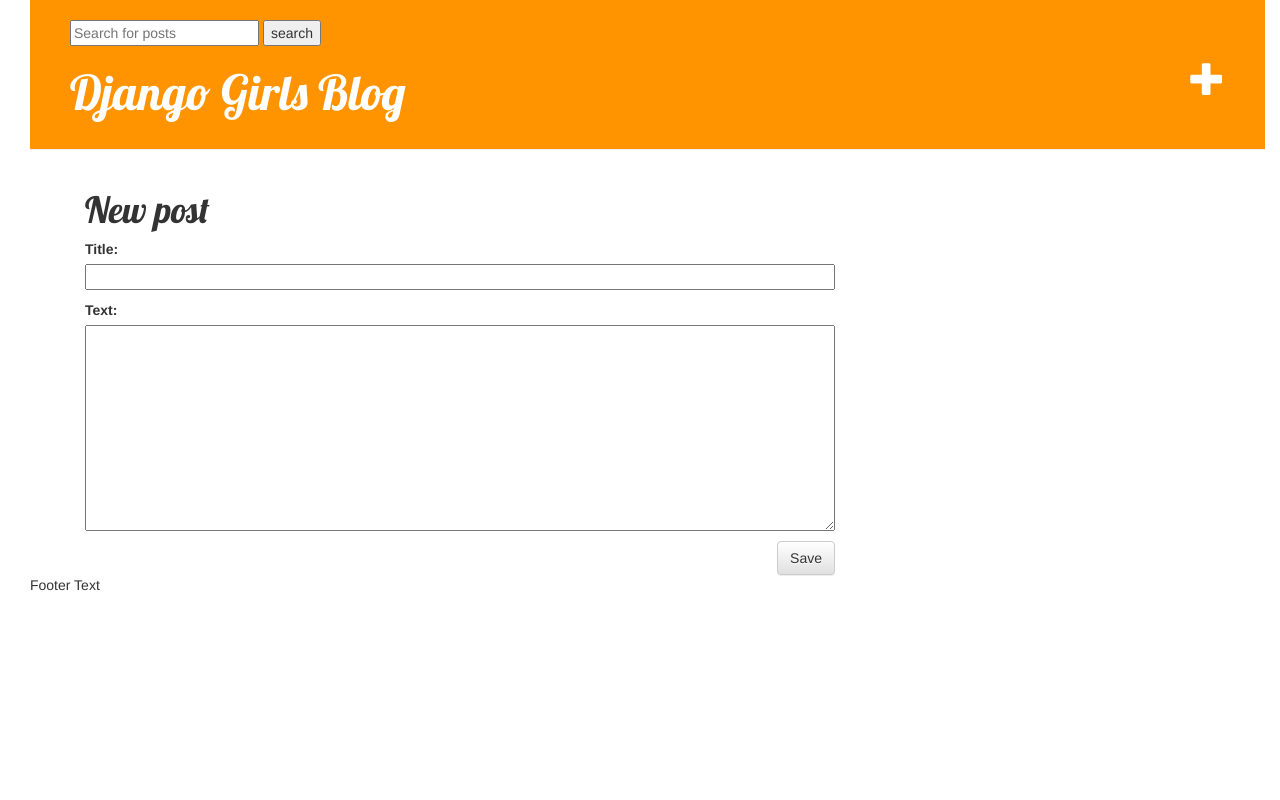
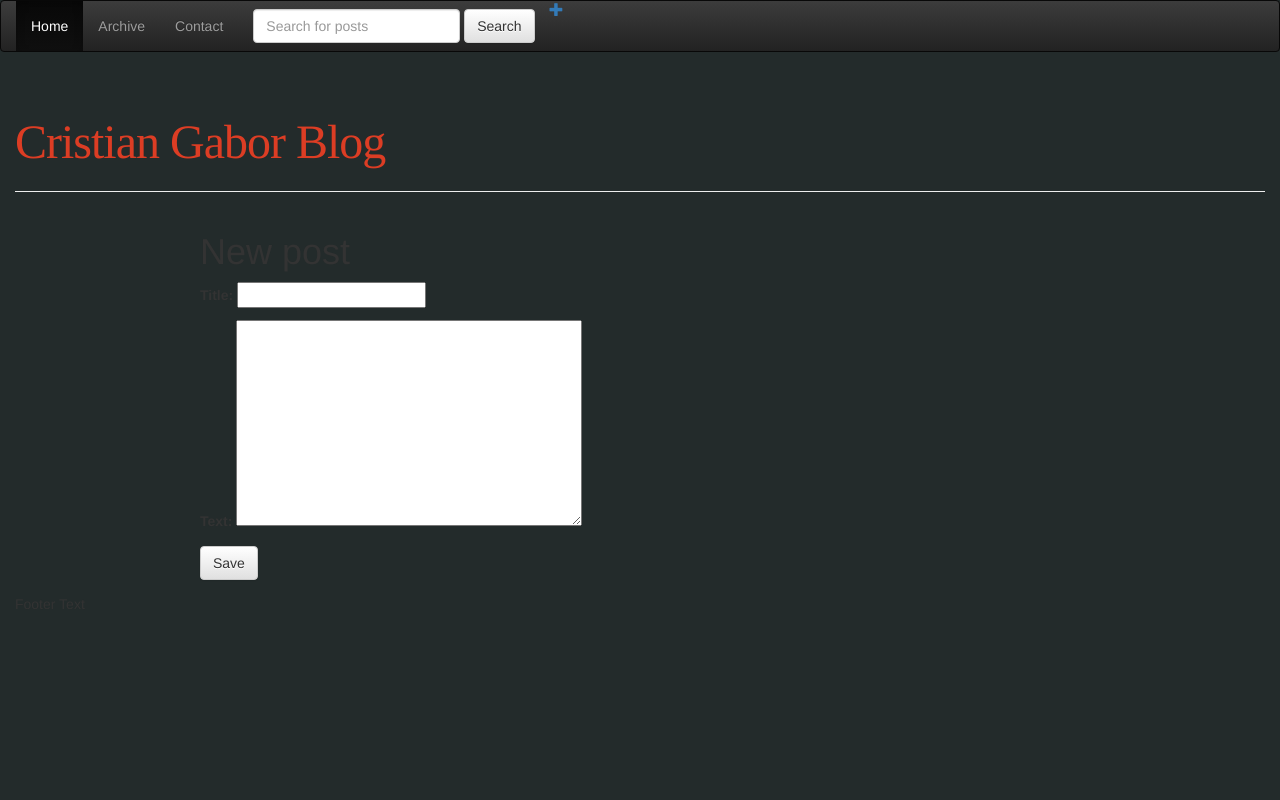
Before and after one commit to cristiangabor/Blog-, a Django app: page /post/new/ in a window 1280 px wide. Run offline with Django 3.2, Linux system fonts and the light colour scheme; the visitor is signed in with stand-in values (Sample User, id 1); some libraries are stand-ins or nearby versions.

Commit message:
Changed style and fonst

```diff
--- a/blog/static/css/blog.css
+++ b/blog/static/css/blog.css
@@ -1,57 +1,39 @@
-h1 a {
-    color: #FCA205;
+body {
+    background-color: #232B2B;
 }
 
-body {
-    padding-left: 15px;
+.page-header h1{
+  color:#DC3D24;
+  font-family: times, Times New Roman, times-roman, georgia, serif;
+  font-size: 48px;
+  line-height: 60px;
+  letter-spacing: -1px;
+  font-weight: 150;
+
 }
-h1 a {
-    color: #FCA205;
-    font-family: 'Lobster';
-}
-.page-header {
-    background-color: #ff9400;
-    margin-top: 0;
-    padding: 20px 20px 20px 40px;
+.date{
+  color: #E3AE57;
 }
 
-.page-header h1, .page-header h1 a, .page-header h1 a:visited, .page-header h1 a:active {
-    color: #ffffff;
-    font-size: 36pt;
-    text-decoration: none;
+.post h1 a, .post h1 a:hover {
+    color: #FFFFFF;
+    font-family: Verdana, sans-serif;
+    font-weight: bold;
+    font-size: 40px;
+    letter-spacing: -1px;
+    line-height: 70px;
+    margin-top: 30px;
 }
-
-.content {
-    margin-left: 40px;
+.post li{
+  color: #FFFFFF;
+  list-style-type: circle;
+  font-size: 40px;
 }
-
-h1, h2, h3, h4 {
-    font-family: 'Lobster', cursive;
+.post p{
+  color: #FFFFFF;
+  font-family: Helvetica, sans-serif	;
+  font-weight: bold;
 }
-
-.date {
-    color: #828282;
+.col-md-8{
+  padding-left: 200px;
 }
-
-.save {
-    float: right;
-}
-
-.post-form textarea, .post-form input {
-    width: 100%;
-}
-
-.top-menu, .top-menu:hover, .top-menu:visited {
-    color: #ffffff;
-    float: right;
-    font-size: 26pt;
-    margin-right: 20px;
-}
-
-.post {
-    margin-bottom: 70px;
-}
-
-.post h1 a, .post h1 a:visited {
-    color: #000000;
-}
--- a/blog/templates/blog/base.html
+++ b/blog/templates/blog/base.html
@@ -1,25 +1,37 @@
 {% load staticfiles %}
 <html>
   <head>
-    <title>Django Girls blog</title>
+    <title>CristianGaborBlog</title>
       <link rel="stylesheet" href="//maxcdn.bootstrapcdn.com/bootstrap/3.2.0/css/bootstrap.min.css">
       <link rel="stylesheet" href="//maxcdn.bootstrapcdn.com/bootstrap/3.2.0/css/bootstrap-theme.min.css">
-      <link href='//fonts.googleapis.com/css?family=Lobster&subset=latin,latin-ext' rel='stylesheet' type='text/css'>
       <link rel="stylesheet" href="{% static 'css/blog.css' %}">
   </head>
+
   <body>
+    <nav class="navbar navbar-inverse">
       <div class="container-fluid">
-      <div class="page-header">
-        <form method="GET" action="">
-          <input type="text" name='q' placeholder="Search for posts"/>
-          <input type="submit" value="search"/>
+        <ul class="nav navbar-nav">
+          <li class="active"><a href="/">Home</a></li>
+            <li><a href="#">Archive</a></li>
+            <li><a href="#">Contact</a></li>
+        </ul>
+        <form class="navbar-form navbar-left" method="GET" action="">
+          <div class="form-group">
+            <input type="text" class="form-control"  name='q' placeholder="Search for posts">
+          </div>
+            <button type="submit"  value="search" class="btn btn-default">Search</button>
         </form>
         {% if user.is_authenticated %}
           <a href="{% url 'post_new' %}" class="top-menu"><span class="glyphicon glyphicon-plus"></span></a>
         {% endif %}
-        <h1><a href="/">Django Girls Blog</a></h1>
       </div>
-      <div class="content container">
+    </nav>
+
+    <div class="container-fluid">
+
+      <div class="page-header">
+        <h1>Cristian Gabor Blog</h1>
+      </div>
       <div class="row">
         <div class="col-md-8">
           {% block content %}
@@ -27,8 +39,9 @@
         </div>
       </div>
     </div>
-    </div>
   </body>
+
+
   <footer class="container-fluid">
     <p>Footer Text</p>
   </footer>
--- a/blog/templates/blog/post_list.html
+++ b/blog/templates/blog/post_list.html
@@ -1,11 +1,14 @@
 {% extends 'blog/base.html' %}
+
 {% block content %}
     {% for post in posts %}
         <div class="post">
+          <ul>
+            <li><h1><a href="{% url 'post_detail' pk=post.pk %}">{{ post.title }}</a></h1></li>
+          </ul>
             <div class="date">
                 {{ post.published_date }}
             </div>
-            <h1><a href="{% url 'post_detail' pk=post.pk %}">{{ post.title }}</a></h1>
             <p>{{ post.text|linebreaksbr }}</p>
         </div>
     {% endfor %}
```
Lines whose indentation alone changed are shown as unchanged.
